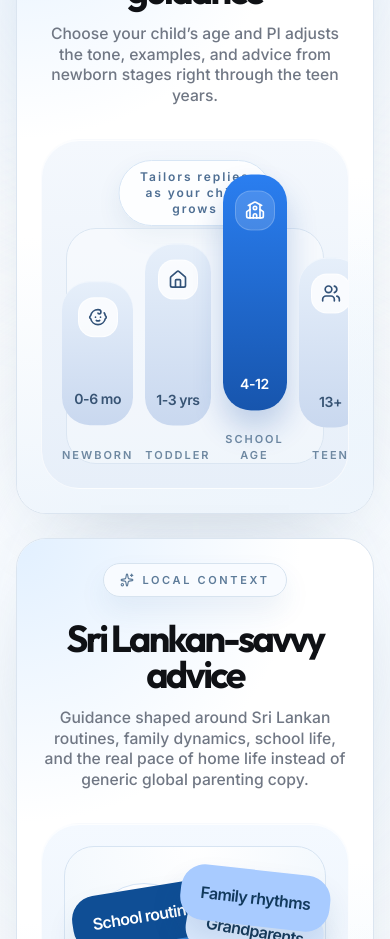
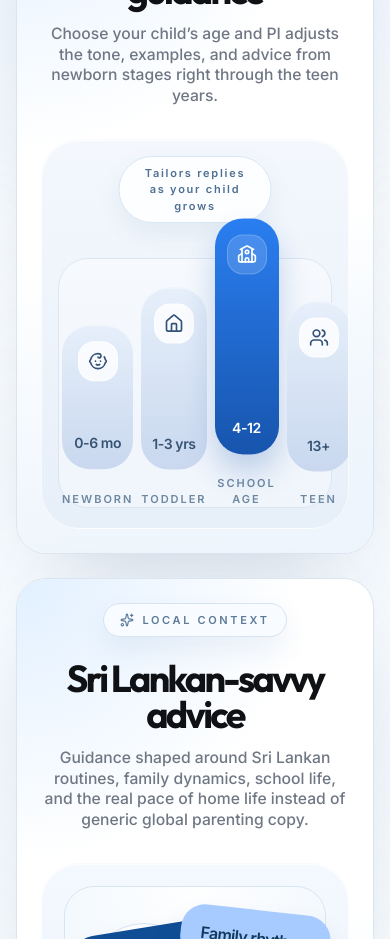
Before and after one commit to tharukaubitrock-del/Parental-Intelligence, a React (Vite) app in the folder landing-page/: page / in a window 390 px wide. Shown: the part 2200-3139 px from the top of the page. Built offline with nearby package versions, Linux system fonts and the light colour scheme.

Commit message:
issue fixed in mobile view

```diff
--- a/landing-page/src/components/FeaturesGrid.tsx
+++ b/landing-page/src/components/FeaturesGrid.tsx
@@ -126,14 +126,14 @@ function StagePillar({
 
 function AgeSpecificVisual() {
   return (
-    <div className="relative h-[350px] w-full max-w-[470px] overflow-hidden rounded-[38px] border border-white/70 bg-[linear-gradient(180deg,#f4f8fd_0%,#e7eff9_100%)] px-5 pb-6 pt-12 shadow-[inset_0_1px_0_rgba(255,255,255,0.85)] sm:h-[380px] sm:px-7">
-      <div className="absolute left-1/2 top-5 -translate-x-1/2 rounded-full border border-[#d8e6f5] bg-white/85 px-4 py-2 text-xs font-semibold tracking-[0.16em] text-[#4f6f93] shadow-[0_10px_24px_rgba(42,83,128,0.08)]">
+    <div className="relative h-[390px] w-full max-w-[470px] overflow-hidden rounded-[38px] border border-white/70 bg-[linear-gradient(180deg,#f4f8fd_0%,#e7eff9_100%)] px-4 pb-5 pt-14 shadow-[inset_0_1px_0_rgba(255,255,255,0.85)] sm:h-[380px] sm:px-7 sm:pb-6 sm:pt-12">
+      <div className="absolute left-1/2 top-4 -translate-x-1/2 rounded-full border border-[#d8e6f5] bg-white/85 px-4 py-2 text-[11px] font-semibold tracking-[0.16em] text-[#4f6f93] shadow-[0_10px_24px_rgba(42,83,128,0.08)] sm:top-5 sm:text-xs">
         Tailors replies as your child grows
       </div>
 
-      <div className="absolute inset-x-6 bottom-6 top-[88px] rounded-[30px] border border-[#dbe6f2] bg-white/35" />
+      <div className="absolute inset-x-4 bottom-5 top-[118px] rounded-[30px] border border-[#dbe6f2] bg-white/35 sm:inset-x-6 sm:bottom-6 sm:top-[88px]" />
 
-      <div className="relative z-10 flex h-full items-end gap-3">
+      <div className="relative z-10 flex h-full origin-bottom items-end gap-2 px-1 pt-10 sm:gap-3 sm:px-0 sm:pt-0">
         <StagePillar icon={Baby} label="Newborn" age="0-6 mo" height={144} delay={0.1} />
         <StagePillar icon={Home} label="Toddler" age="1-3 yrs" height={182} delay={0.3} />
         <StagePillar icon={School} label="School age" age="4-12" height={236} active delay={0.5} />
```
